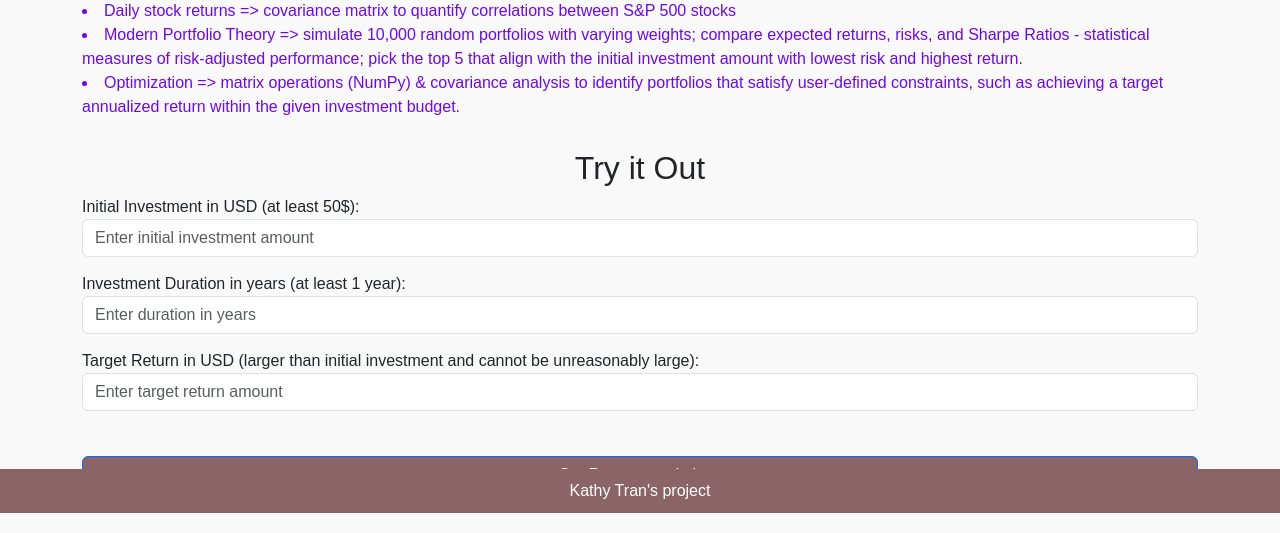
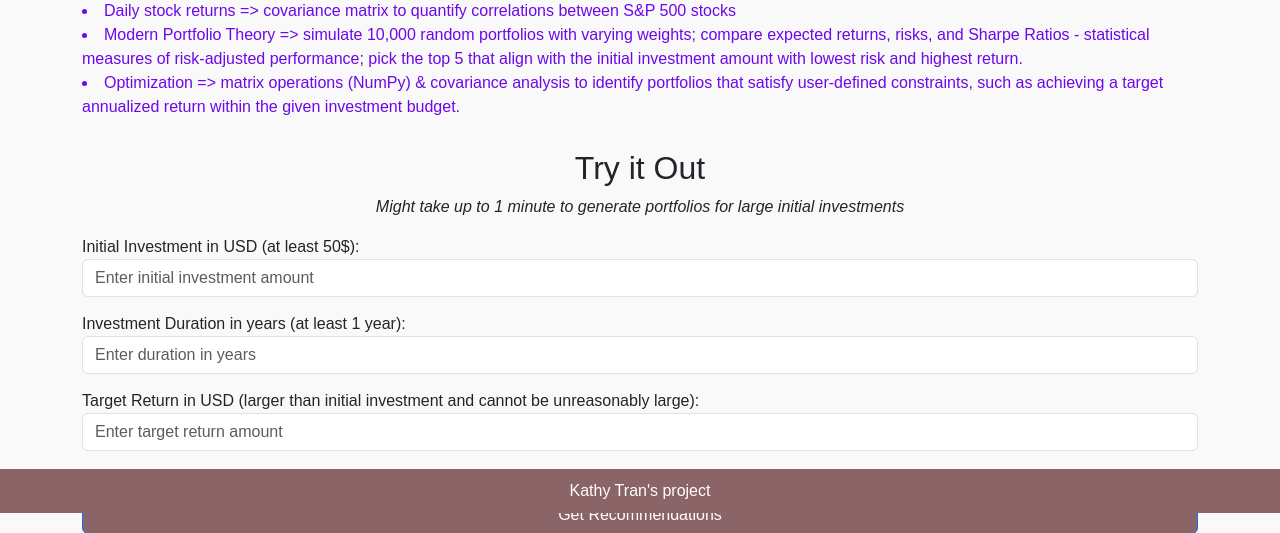
Before and after one commit to kathytran88/financial_analyzer, a Flask app: page /robo in a window 1280 px wide. Shown: the part 287-820 px from the top of the page. Run offline with Flask 3, Linux system fonts and the light colour scheme; parts of the project's set-up code (start-up, migrations or seed data) failed here and were passed over.

Commit message:
robo interface

```diff
--- a/templates/robo.html
+++ b/templates/robo.html
@@ -122,6 +122,7 @@
 {% endif %}
 
             <h2 class="text-center" id="heading2">Try it Out</h2>
+            <p class="text-center"><em>Might take up to 1 minute to generate portfolios for large initial investments</em></p>
         <!-- Form for user input -->
         <form method="POST">
             <div class="form-group">
```
